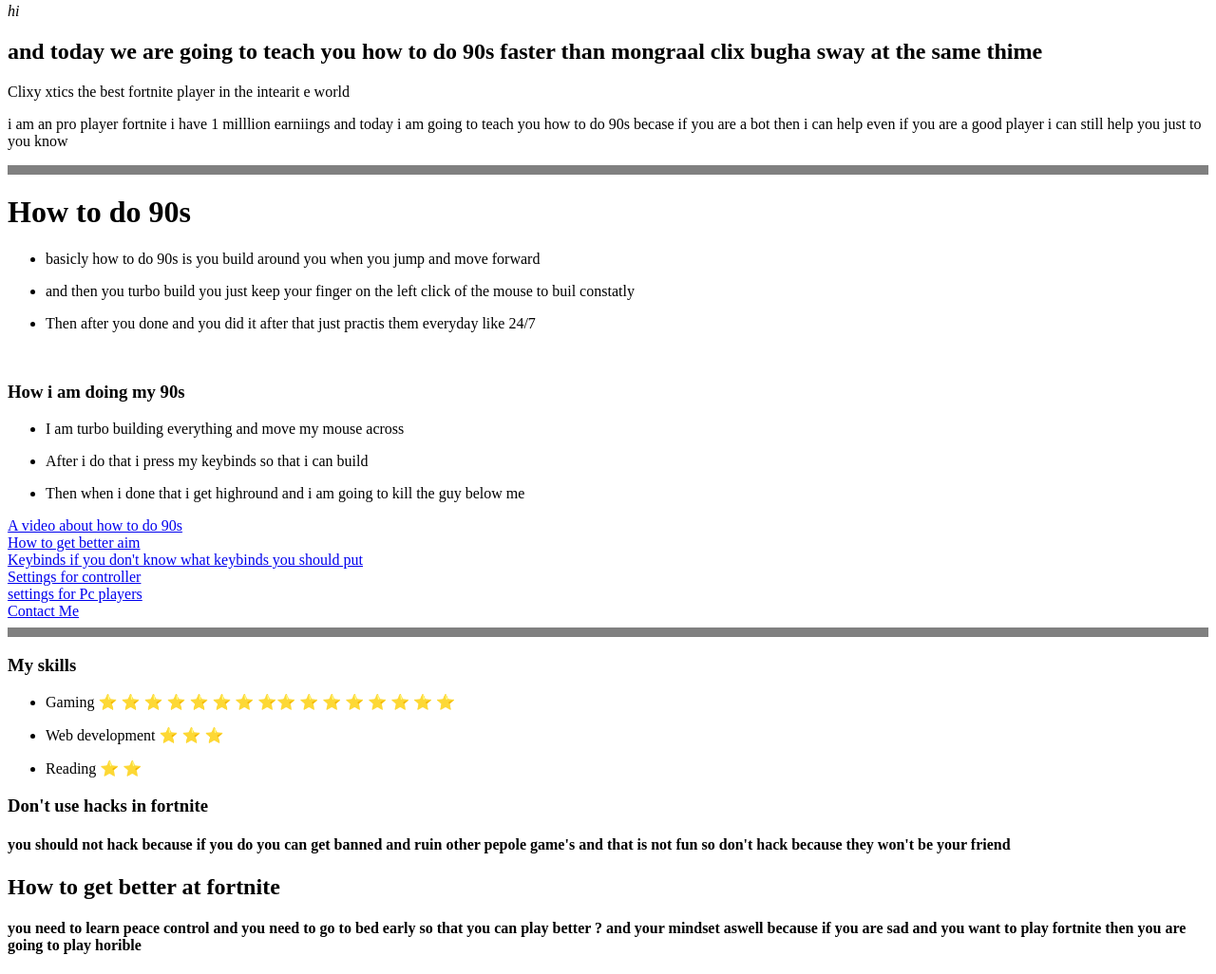
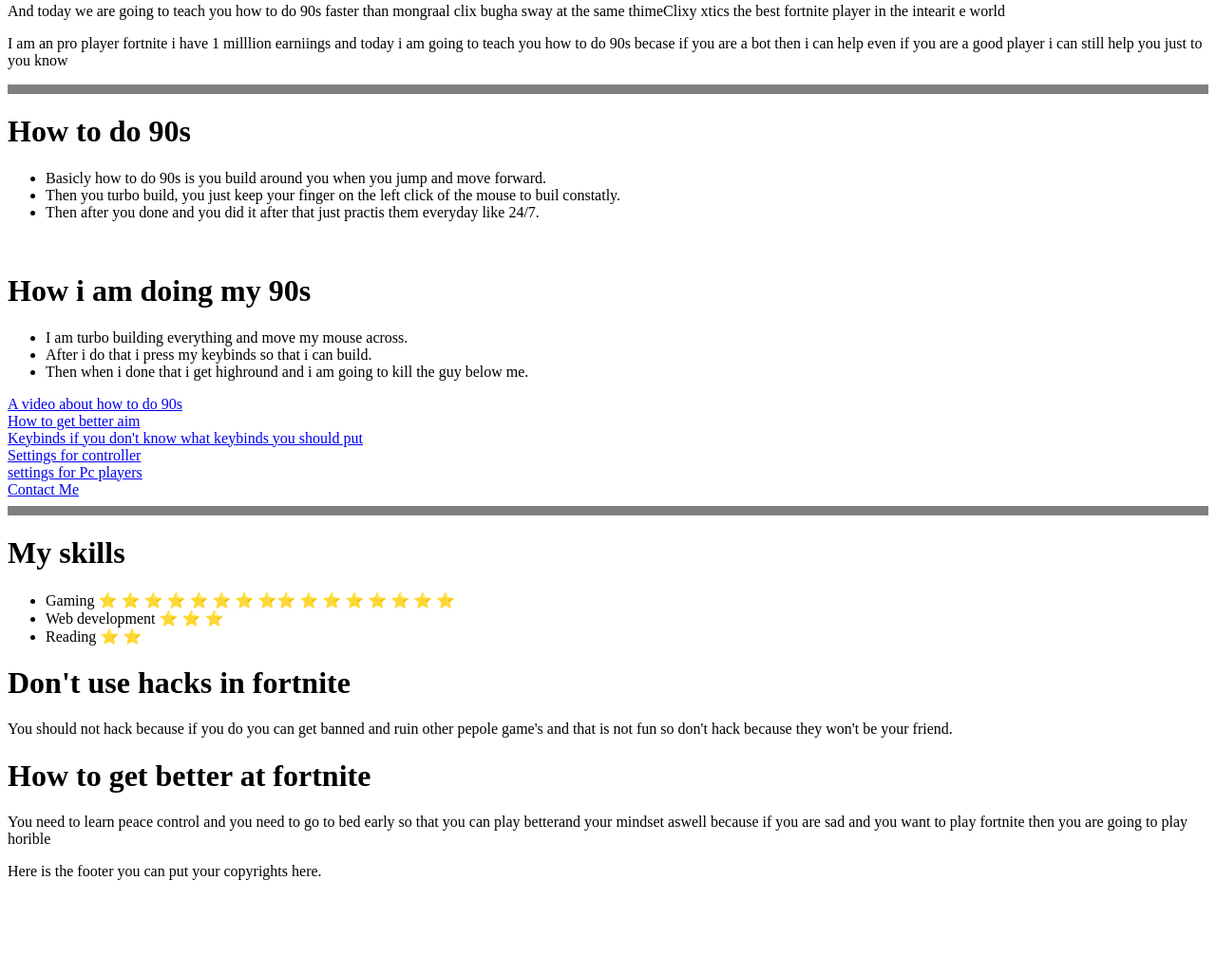
Before and after one commit to Danut669/cv, a plain HTML site: page index.html in a window 1280 px wide. Shown: the part 103-1129 px from the top of the page at 95% size. After the commit the page ends 1038 px from the top, so only its background shows below. Drawn offline with Linux system fonts and the light colour scheme.

Commit message:
Made some changes to the home page.

```diff
--- a/index.html
+++ b/index.html
@@ -10,114 +10,103 @@
 
    <img style="border-radius: 50%;" src="download.png" alt="Sharigan">
 
-   <h1>Clixy Xtics </h1>
-   <p><em>hi</em>
-   <h2> and today we are going to teach you how to do 90s faster than mongraal clix bugha sway at the same thime</h2>Clixy xtics the best fortnite player in the intearit e world
-   </p>
+   <h1>Clixy Xtics</h1>
+
+   <p>And today we are going to teach you how to do 90s faster than mongraal clix bugha sway at the same thime</h2>Clixy xtics the best fortnite player in the intearit e world</p>
+
    <p>
-     i am an pro player fortnite i have 1 milllion earniings and
+     I am an pro player fortnite i have 1 milllion earniings and
      today i am going to teach you how to do 90s becase if you are a bot then i can help
      even if you are a good player i can still help you just to you know </p>
 
    <hr size="10" noshade>
+
    <h1>How to do 90s</h1>
 
    <ul>
      <li>
-       basicly how to do 90s is you build around you when you jump and move forward
+       Basicly how to do 90s is you build around you when you jump and move forward.
+     </li>
+
+     <li>
+       Then you turbo build, you just keep your finger on the left click of the mouse to buil constatly.
+     </li>
+
+     <li>
+       Then after you done and you did it after that just practis them everyday like 24/7.
      </li>
    </ul>
 
-   <ul>
-     <li>
-       and then you turbo build you just keep your finger on the left click of the mouse to buil constatly
-     </li>
-   </ul>
+   <br />
 
-
+   <h1>How i am doing my 90s</h1>
 
    <ul>
      <li>
-       Then after you done and you did it after that just practis them everyday like 24/7
+       I am turbo building everything and move my mouse across.
      </li>
-   </ul>
-   <br />
 
-   <h3>How i am doing my 90s</h3>
+     <li>
+       After i do that i press my keybinds so that i can build.
+     </li>
 
-
-
-   <ul>
      <li>
-       I am turbo building everything and move my mouse across
-     </li>
-   </ul>
-
-
-   <ul>
-     <li>
-       After i do that i press my keybinds so that i can build
-     </li>
-   </ul>
-
-
-
-   <ul>
-     <li>
-       Then when i done that i get highround and i am going to kill the guy below me
+       Then when i done that i get highround and i am going to kill the guy below me.
      </li>
    </ul>
 
    <a href="https://youtu.be/unTbV8MVRHk">A video about how to do 90s</a>
-   <br />
+   <br>
+
    <a href="https://youtu.be/Pj4Ch2vZ4bc">How to get better aim</a>
-   <br />
+   <br>
+
    <a href="https://youtu.be/W70CTcvwt2U">Keybinds if you don't know what keybinds you should put</a>
    <br>
+
    <a href="https://youtu.be/eTQQHmuPFt8">Settings for controller </a>
-   <br />
+   <br>
+
    <a href="https://youtu.be/3q4igeRUn00"> settings for Pc players</a>
-   <br />
+   <br>
+
    <a href="contact-me.html">Contact Me</a>
 
-   <hr size="10" noshade />
+   <hr size="10" noshade>
 
-   <h3>My skills</h3>
+   <h1>My skills</h1>
+
    <ul>
      <li>
        Gaming ⭐ ⭐ ⭐ ⭐ ⭐ ⭐ ⭐ ⭐⭐ ⭐ ⭐ ⭐ ⭐ ⭐ ⭐ ⭐
      </li>
-   </ul>
-   <ul>
+
      <li>
        Web development ⭐ ⭐ ⭐
      </li>
-   </ul>
-   <ul>
+
      <li>
        Reading ⭐ ⭐
      </li>
    </ul>
 
-   <h3>Don't use hacks in fortnite</h3>
-   <h4>you should not hack because if you do you can get banned and ruin other pepole game's and that is not fun so don't
-     hack because they won't be your friend
+   <h1>Don't use hacks in fortnite</h1>
+
+   <p>You should not hack because if you do you can get banned and ruin other pepole game's and that is not fun so don't
+    hack because they won't be your friend.</p>
 
 
 
-     <h2>How to get better at fortnite </h2>
-     <h4>you need to learn peace control
-       and you need to go to bed early so that you can play better
-       ? and your mindset aswell because if you are sad and you want to play fortnite then you are going to play horible</h4>
+     <h1>How to get better at fortnite </h1>
+
+     <p>You need to learn peace control
+     and you need to go to bed early so that you can play betterand your mindset aswell because if you are sad
+     and you want to play fortnite then you are going to play horible</p>
 
 
-
-
-
-
-
-
-
+<footer>
+ Here is the footer you can put your copyrights here.
+</footer>
 
  </body>
 
```
